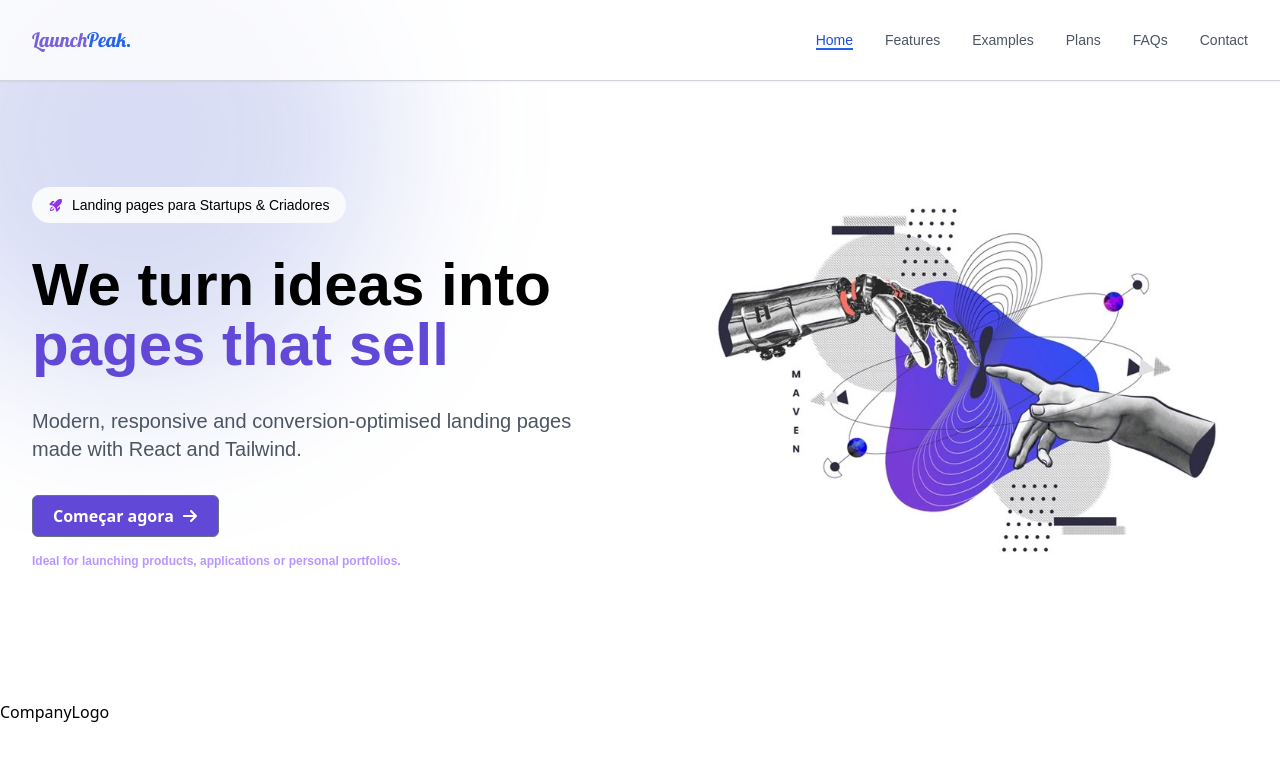
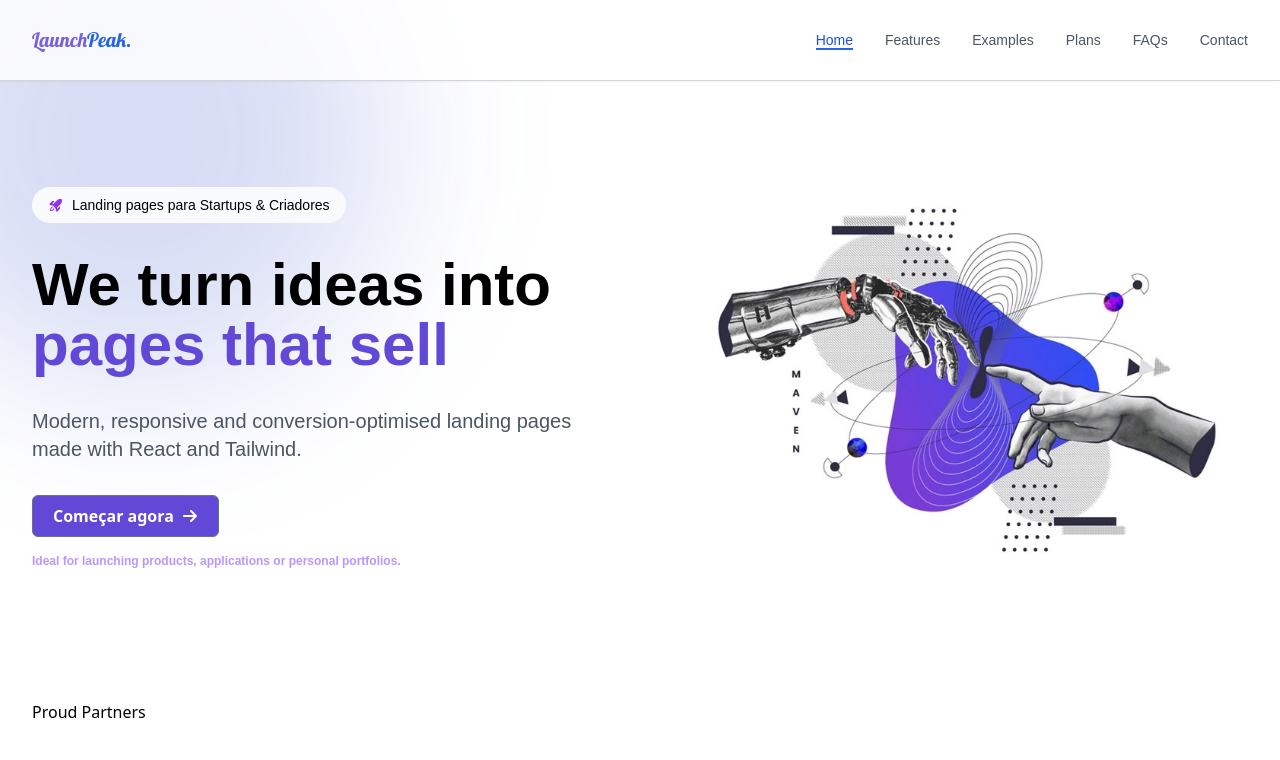
Before and after one commit to lodsa-ntos/launchpeak-starter, a React (Vite) app: page / in a window 1280 px wide. Shown: the top 760 px of the page. Built offline with nearby package versions, Linux system fonts and the light colour scheme; a web font is replaced by a local one.

Commit message:
Update CompanyLogo component layout and content

```diff
--- a/src/components/CompanyLogo.jsx
+++ b/src/components/CompanyLogo.jsx
@@ -2,7 +2,11 @@ import React from 'react'
 
 function CompanyLogo(){
   return (
-    <div className='w-full container mx-auto py-20 flex'>CompanyLogo</div>
+    <div className='w-full container mx-auto py-20 px-4 sm:px- lg:px-8 flex sm:flex-row flex-col sm:items-center items-start'>
+        <div>
+            Proud Partners
+        </div>
+    </div>
   )
 }
 
```
